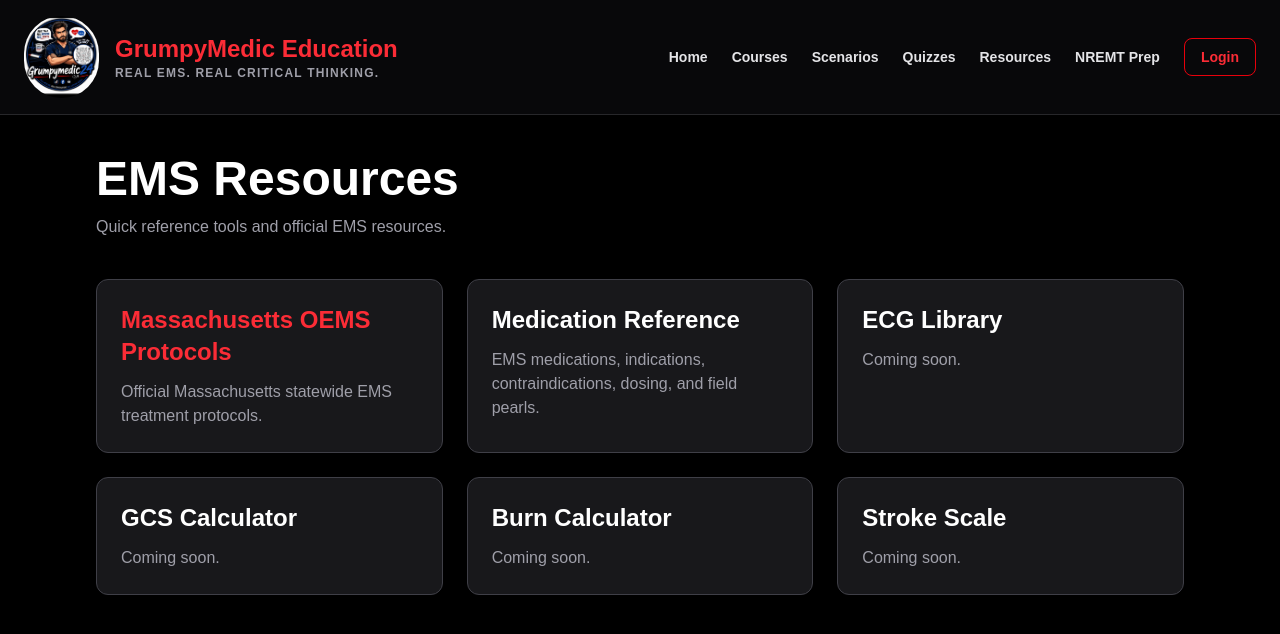
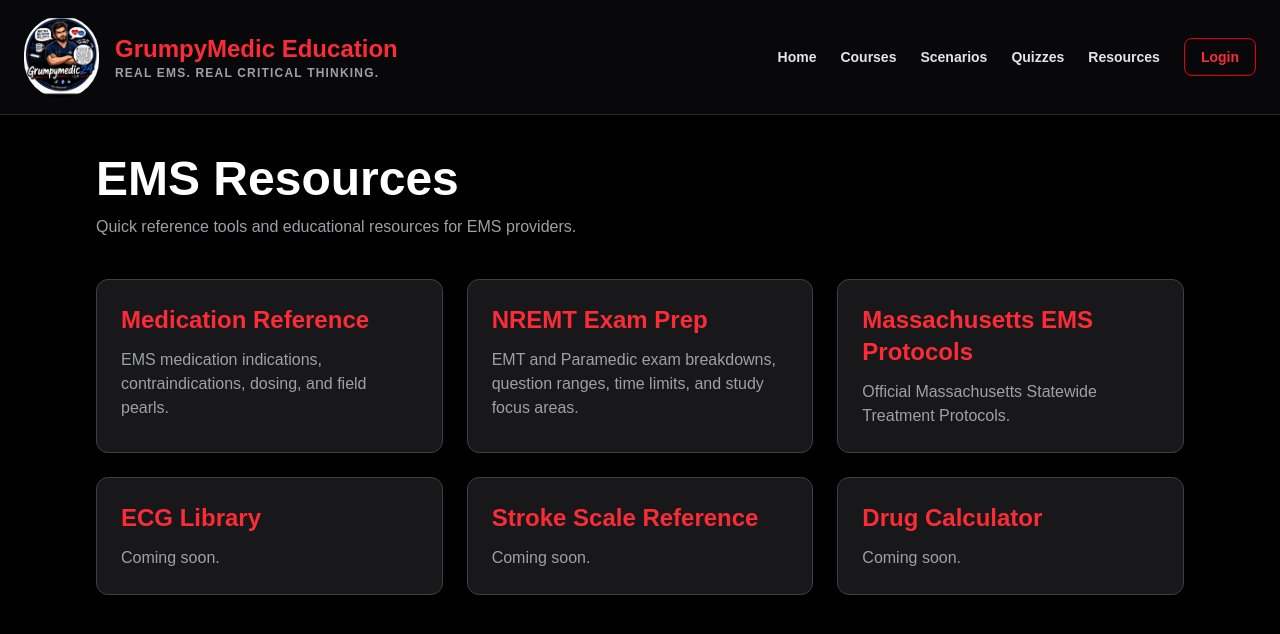
Before and after one commit to GrumpyMedicEducation/GrumpyMedic---Education, a Next.js app: page /resources in a window 1280 px wide. Shown: the top 634 px of the page. Built offline with nearby package versions, Linux system fonts and the light colour scheme.

Commit message:
Added NREMT Exam Prep resource

```diff
--- a/app/components/Navbar.tsx
+++ b/app/components/Navbar.tsx
@@ -5,7 +5,6 @@ export default function Navbar() {
   return (
     <nav className="sticky top-0 z-50 border-b border-zinc-800 bg-zinc-950/95 backdrop-blur">
       <div className="mx-auto flex max-w-7xl items-center justify-between px-6 py-4">
-
         {/* Logo */}
         <Link href="/" className="flex items-center gap-4">
           <Image
@@ -30,7 +29,6 @@ export default function Navbar() {
 
         {/* Navigation */}
         <div className="flex flex-wrap items-center gap-6 text-sm font-semibold text-zinc-200">
-
           <Link
             href="/"
             className="transition hover:text-red-500"
@@ -67,19 +65,11 @@ export default function Navbar() {
           </Link>
 
           <Link
-            href="/nremt-exam-prep"
-            className="transition hover:text-red-500"
-          >
-            NREMT Prep
-          </Link>
-
-          <Link
             href="/login"
             className="rounded-lg border border-red-600 px-4 py-2 text-red-500 transition hover:bg-red-600 hover:text-white"
           >
             Login
           </Link>
-
         </div>
       </div>
     </nav>
--- a/app/nremt-exam-prep/page.tsx
+++ b/app/resources/nremt-exam-prep/page.tsx
@@ -1,4 +1,4 @@
-import Navbar from "../components/Navbar";
+import Navbar from "../../components/Navbar";
 
 export default function NremtExamPrepPage() {
   return (
--- a/app/resources/page.tsx
+++ b/app/resources/page.tsx
@@ -7,15 +7,47 @@ export default function ResourcesPage() {
       <Navbar />
 
       <section className="mx-auto max-w-6xl px-8 py-10">
-        <h1 className="text-5xl font-extrabold">EMS Resources</h1>
+        <h1 className="text-5xl font-extrabold text-white">
+          EMS Resources
+        </h1>
 
         <p className="mt-3 text-zinc-400">
-          Quick reference tools and official EMS resources.
+          Quick reference tools and educational resources for EMS providers.
         </p>
 
-        <div className="mt-10 grid gap-6 md:grid-cols-2 xl:grid-cols-3">
+        <div className="mt-10 grid gap-6 md:grid-cols-2 lg:grid-cols-3">
 
-          {/* Massachusetts OEMS Protocols */}
+          {/* Medication Reference */}
+          <Link
+            href="/resources/medications"
+            className="rounded-xl border border-zinc-700 bg-zinc-900 p-6 transition hover:border-red-500 hover:bg-zinc-800"
+          >
+            <h2 className="text-2xl font-bold text-red-500">
+              Medication Reference
+            </h2>
+
+            <p className="mt-3 text-zinc-400">
+              EMS medication indications, contraindications, dosing, and field
+              pearls.
+            </p>
+          </Link>
+
+          {/* NREMT Exam Prep */}
+          <Link
+            href="/resources/nremt-exam-prep"
+            className="rounded-xl border border-zinc-700 bg-zinc-900 p-6 transition hover:border-red-500 hover:bg-zinc-800"
+          >
+            <h2 className="text-2xl font-bold text-red-500">
+              NREMT Exam Prep
+            </h2>
+
+            <p className="mt-3 text-zinc-400">
+              EMT and Paramedic exam breakdowns, question ranges, time limits,
+              and study focus areas.
+            </p>
+          </Link>
+
+          {/* Massachusetts Protocols */}
           <a
             href="https://www.mass.gov/lists/emergency-medical-services-statewide-treatment-protocols"
             target="_blank"
@@ -23,54 +55,18 @@ export default function ResourcesPage() {
             className="rounded-xl border border-zinc-700 bg-zinc-900 p-6 transition hover:border-red-500 hover:bg-zinc-800"
           >
             <h2 className="text-2xl font-bold text-red-500">
-              Massachusetts OEMS Protocols
+              Massachusetts EMS Protocols
             </h2>
 
             <p className="mt-3 text-zinc-400">
-              Official Massachusetts statewide EMS treatment protocols.
+              Official Massachusetts Statewide Treatment Protocols.
             </p>
           </a>
 
-          {/* Medication Reference */}
-          <Link
-            href="/resources/medications"
-            className="rounded-xl border border-zinc-700 bg-zinc-900 p-6 transition hover:border-red-500 hover:bg-zinc-800"
-          >
-            <h2 className="text-2xl font-bold">
-              Medication Reference
-            </h2>
-
-            <p className="mt-3 text-zinc-400">
-              EMS medications, indications, contraindications, dosing, and field pearls.
-            </p>
-          </Link>
-
           {/* ECG Library */}
           <div className="rounded-xl border border-zinc-700 bg-zinc-900 p-6">
-            <h2 className="text-2xl font-bold">
+            <h2 className="text-2xl font-bold text-red-500">
               ECG Library
-            </h2>
-
-            <p className="mt-3 text-zinc-400">
-              Coming soon.
-            </p>
-          </div>
-
-          {/* GCS Calculator */}
-          <div className="rounded-xl border border-zinc-700 bg-zinc-900 p-6">
-            <h2 className="text-2xl font-bold">
-              GCS Calculator
-            </h2>
-
-            <p className="mt-3 text-zinc-400">
-              Coming soon.
-            </p>
-          </div>
-
-          {/* Burn Calculator */}
-          <div className="rounded-xl border border-zinc-700 bg-zinc-900 p-6">
-            <h2 className="text-2xl font-bold">
-              Burn Calculator
             </h2>
 
             <p className="mt-3 text-zinc-400">
@@ -80,8 +76,19 @@ export default function ResourcesPage() {
 
           {/* Stroke Scale */}
           <div className="rounded-xl border border-zinc-700 bg-zinc-900 p-6">
-            <h2 className="text-2xl font-bold">
-              Stroke Scale
+            <h2 className="text-2xl font-bold text-red-500">
+              Stroke Scale Reference
+            </h2>
+
+            <p className="mt-3 text-zinc-400">
+              Coming soon.
+            </p>
+          </div>
+
+          {/* Drug Calculator */}
+          <div className="rounded-xl border border-zinc-700 bg-zinc-900 p-6">
+            <h2 className="text-2xl font-bold text-red-500">
+              Drug Calculator
             </h2>
 
             <p className="mt-3 text-zinc-400">
```
